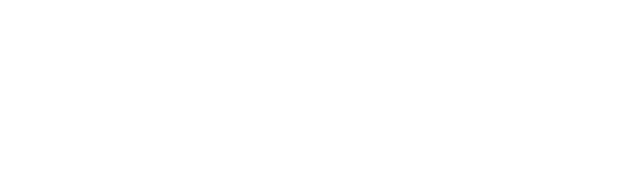
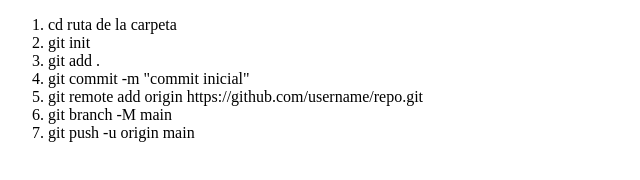
Before and after one commit to emilioperez98/demostraci-n-github, a plain HTML site: page index.html in a window 1280 px wide. Shown: the whole page, without its empty margins (0-640 px from the left). Drawn offline with Linux system fonts and the light colour scheme.

Commit message:
third commit

```diff
--- a/index.html
+++ b/index.html
@@ -3,9 +3,17 @@
 <head>
     <meta charset="UTF-8">
     <meta name="viewport" content="width=device-width, initial-scale=1.0">
-    <title>Document</title>
+    <title>Pasos para iniciar un Github </title>
 </head>
 <body>
-
+    <ol>
+        <li>cd ruta de la carpeta</li>
+        <li>git init</li>
+        <li>git add .</li>
+        <li>git commit -m "commit inicial"</li>
+        <li>git remote add origin https://github.com/username/repo.git</li>
+        <li>git branch -M main</li>
+        <li>git push -u origin main</li>
+    </ol>
 </body>
 </html>
```
